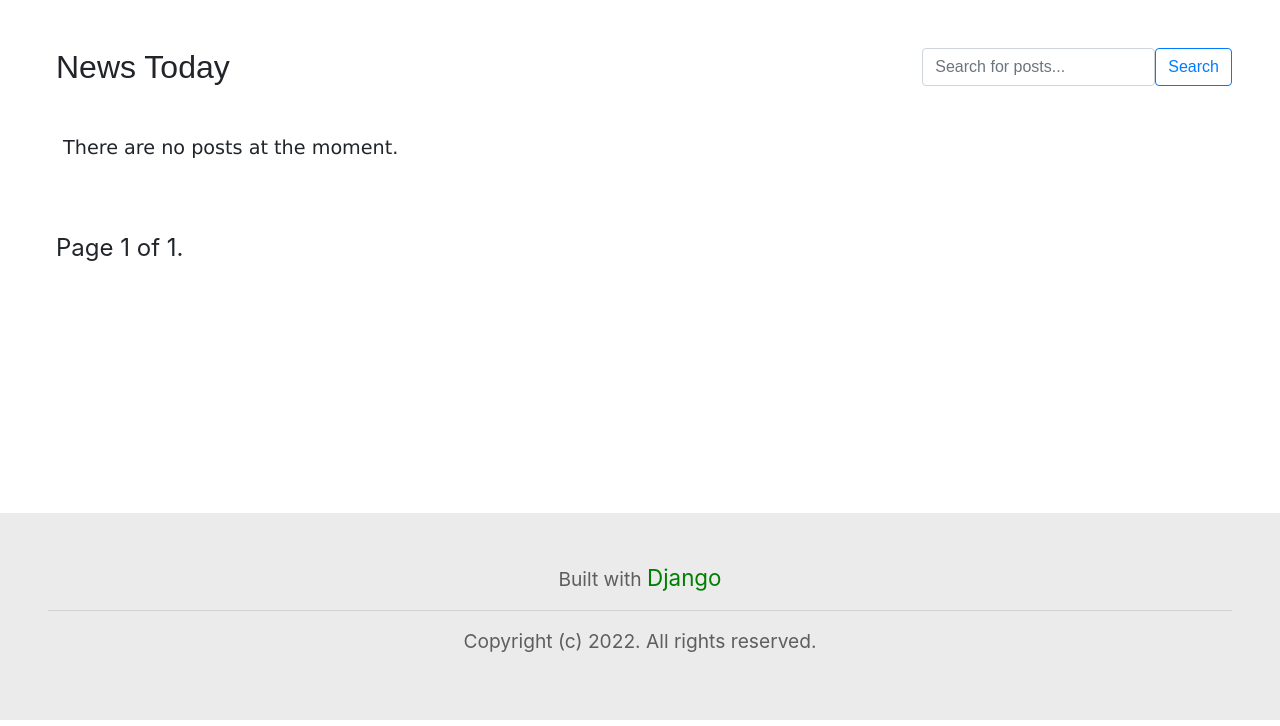
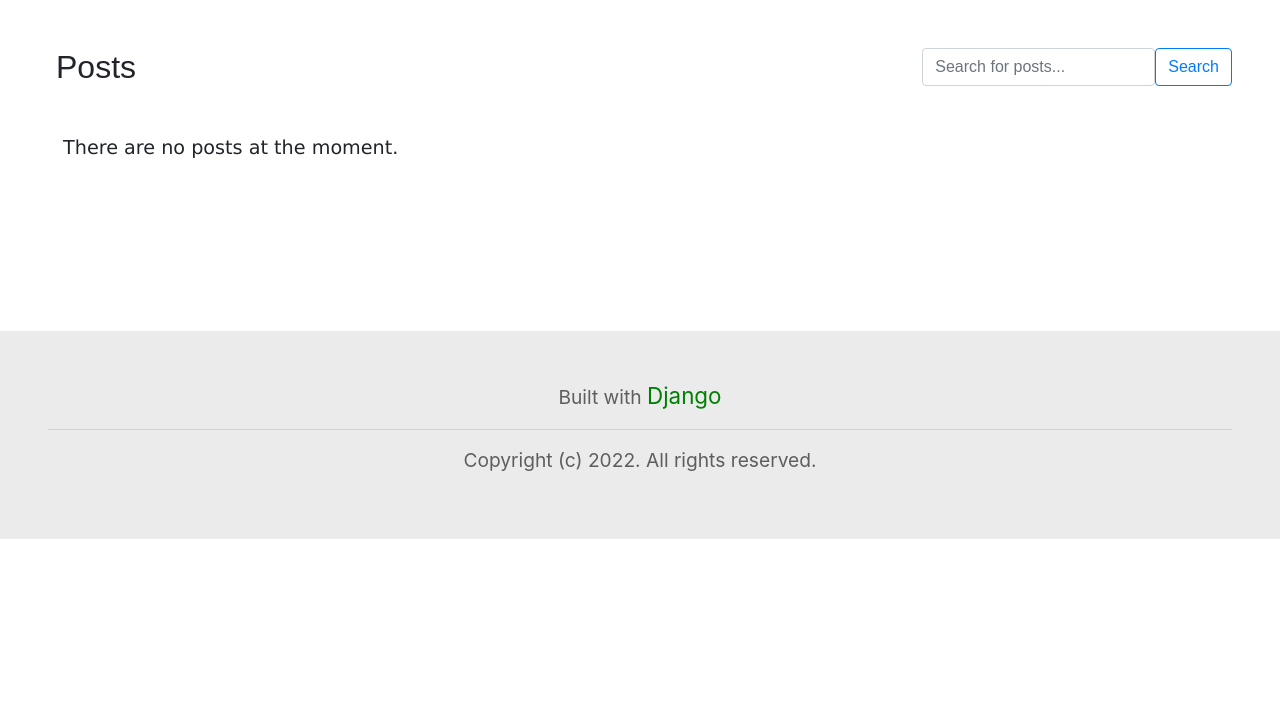
Before and after one commit to Klvxn/Blog, a Django app: page / in a window 1280 px wide. Shown: the part 74-800 px from the top of the page. Run offline with Django 3.2, Linux system fonts and the light colour scheme; data that the repository does not hold is empty; some libraries are stand-ins or nearby versions.

Commit message:
few changes

```diff
--- a/authors/models.py
+++ b/authors/models.py
@@ -1,5 +1,3 @@
-from datetime import timezone
-
 from django.contrib.auth.models import User
 from django.db import models
 from django.shortcuts import reverse
@@ -12,11 +10,10 @@ class Author(models.Model):
     user = models.OneToOneField(User, on_delete=models.CASCADE)
     first_name = models.CharField(("First Name"), max_length=10)
     last_name = models.CharField(("Last Name"), max_length=10)
-    image = models.ImageField(("Profile Picture"), upload_to="media/avis/", null=True, blank=True)
+    image = models.ImageField(("Profile Picture"), upload_to="media/avis/", null=True)
     slug = models.SlugField(unique=True)
     email = models.EmailField(("Email Address"), unique=True)
     bio = models.TextField(("About yourself"))
-    # date_joined = models.DateField(default=timezone., null=True)
 
     def __str__(self):
         return f"{self.first_name} {self.last_name}"
--- a/authors/tests.py
+++ b/authors/tests.py
@@ -12,6 +12,7 @@ class BaseSetUp(TestCase):
         cls.user_1 = get_user_model().objects.create_user(
             username="sam", password="1234"
         )
+
         cls.user_2 = get_user_model().objects.create_user(
             username="davidd", password="abcdef"
         )
@@ -102,16 +103,13 @@ class BecomeAuthorViewTest(BaseSetUp):
         response = self.client.post(
             "/authors/join/become-an-author/",
             {
-                # "user": self.user_2,
                 "first_name": "David",
                 "last_name": "Joshua",
-                # "image": "profile_pic.jpg",
                 "email": "davej@blog.co",
                 "bio": "i like running tests",
             }
         )
         self.assertEqual(response.status_code, 302)
-        # self.assertRedirects(response, "/authors/david-joshua/")
 
 
 class EditAuthorProfileViewTest(BaseSetUp):
--- a/blogs/templates/blogs/base.html
+++ b/blogs/templates/blogs/base.html
@@ -249,14 +249,14 @@
         </nav>
 
 
-        <main class="px-5 py-5">
+        <main class="p-5">
             {% block page_header %} {% endblock page_header %}
 
             {% block content %} {% endblock content %}
         </main>
 
         {% block footer %}
-        <footer class="mt-5 mr-0 ml-0">
+        <footer class="mt-5 mx-0">
            <div class=" about bg-border text-center p-5">
               <p> Built with <a href="https://djangoproject.com"> Django </a> </p> <hr>
               <p> Copyright (c) 2022. All rights reserved.</p>
--- a/blogs/templates/blogs/index.html
+++ b/blogs/templates/blogs/index.html
@@ -3,7 +3,7 @@
 
 
 {% block page_header %}
-<h2 class="d-inline"> News Today </h2>
+<h2 class="d-inline"> Posts </h2>
 <form id="search" class="input-group-append" method="get" action="{% url 'blogs:search_posts' %}">
    <input type="search" class="form-control" name="query" placeholder="Search for posts...">
    <button class="btn btn-outline-primary"> Search </button>
@@ -50,6 +50,7 @@
       {% endfor %}
    </div>
 
+   {% if posts_list %}
       <div class="pagination">
          <span class="step-links">
             {% if posts_list.has_previous %}
@@ -65,6 +66,7 @@
             {% endif %}
          </span>
       </div>
+   {% endif %}
 </div>
 &ThickSpace;
 {% endblock %}
--- a/requirements.txt
+++ b/requirements.txt
@@ -9,6 +9,7 @@ djangorestframework==3.12.4
 docutils==0.18
 gunicorn==20.1.0
 Markdown==3.3.6
+Pillow==9.2.0
 psycopg==3.0.9
 psycopg2==2.9.3
 pytest-django==4.5.2
```
Lines whose indentation alone changed are shown as unchanged.
